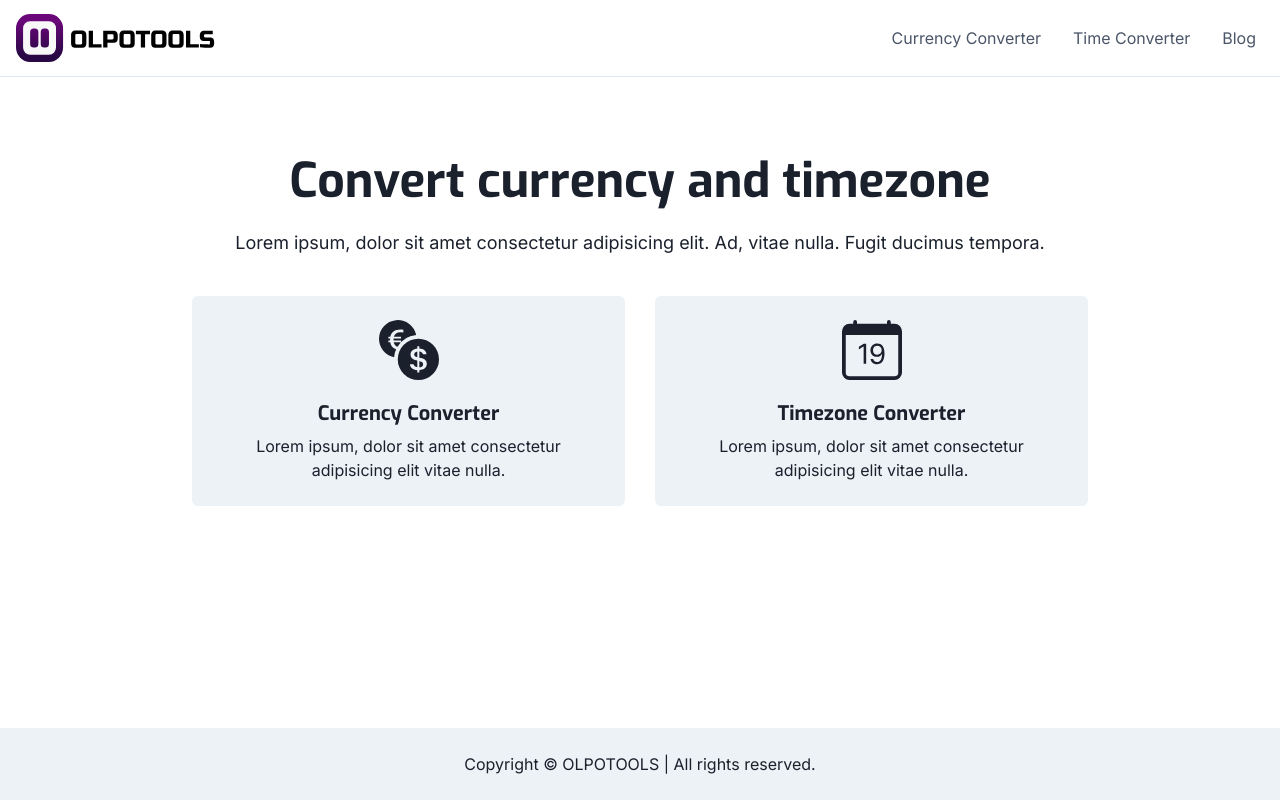
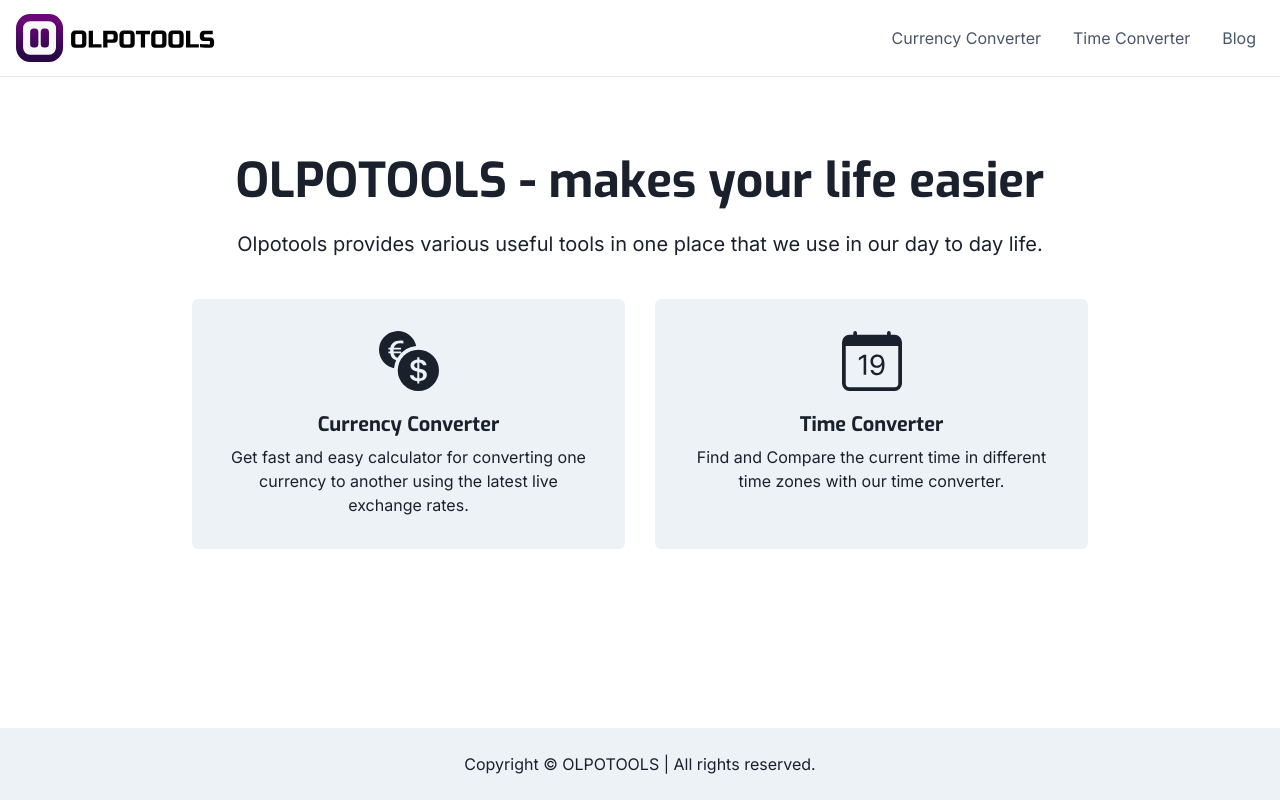
Before and after one commit to shamssujon/olpotools-client, a React (Vite) app: page / in a window 1280 px wide. Built offline with nearby package versions, Linux system fonts and the light colour scheme.

Commit message:
Site text update

```diff
--- a/src/components/sections/Hero/Hero.tsx
+++ b/src/components/sections/Hero/Hero.tsx
@@ -1,34 +1,18 @@
-import React from "react";
-import {
-	Box,
-	Container,
-	Flex,
-	Heading,
-	HStack,
-	Icon,
-	IconButton,
-	Image,
-	LinkBox,
-	LinkOverlay,
-	SimpleGrid,
-	Text,
-} from "@chakra-ui/react";
+import { Box, Container, Heading, Icon, LinkBox, LinkOverlay, SimpleGrid, Text } from "@chakra-ui/react";
+import { BsCalendarDate, BsCurrencyExchange } from "react-icons/bs";
 import { Link } from "react-router-dom";
-import { BsCurrencyExchange, BsCalendarDate } from "react-icons/bs";
 
 const Hero = () => {
 	return (
-		// <Box pt="20" pb="80" bgGradient="linear(to-b, #6A067A, #2A0845)">
 		<Box py={{ base: "12", md: "20" }}>
 			<Container maxW="container.xl">
 				<Box maxW="4xl" mx="auto">
 					<Box textAlign="center">
 						<Heading as="h1" size="2xl">
-							Convert currency and timezone
+							OLPOTOOLS - makes your life easier
 						</Heading>
-						<Text fontSize="lg" mt="6">
-							Lorem ipsum, dolor sit amet consectetur adipisicing elit. Ad, vitae nulla. Fugit ducimus
-							tempora.
+						<Text fontSize="xl" mt="6">
+							Olpotools provides various useful tools in one place that we use in our day to day life.
 						</Text>
 					</Box>
 					<SimpleGrid columns={{ base: 1, md: 2 }} spacing="30px" mt="10">
@@ -36,7 +20,7 @@ const Hero = () => {
 							textAlign="center"
 							bg="gray.100"
 							rounded="md"
-							p="6"
+							p="8"
 							_hover={{ boxShadow: "0 0 1px 2px rgba(88, 144, 255, .75), 0 1px 1px rgba(0, 0, 0, .15)" }}
 							transition="all 0.1s">
 							<Box>
@@ -46,24 +30,29 @@ const Hero = () => {
 										Currency Converter
 									</LinkOverlay>
 								</Heading>
-								<Text>Lorem ipsum, dolor sit amet consectetur adipisicing elit vitae nulla.</Text>
+								<Text>
+									Get fast and easy calculator for converting one currency to another using the latest
+									live exchange rates.
+								</Text>
 							</Box>
 						</LinkBox>
 						<LinkBox
 							textAlign="center"
 							bg="gray.100"
 							rounded="md"
-							p="6"
+							p="8"
 							_hover={{ boxShadow: "0 0 1px 2px rgba(88, 144, 255, .75), 0 1px 1px rgba(0, 0, 0, .15)" }}
 							transition="all 0.1s">
 							<Box>
 								<Icon as={BsCalendarDate} fontSize="6xl" mb="4" />
 								<Heading as="h5" size="md" mb="2">
 									<LinkOverlay as={Link} to="/timezone-converter">
-										Timezone Converter
+										Time Converter
 									</LinkOverlay>
 								</Heading>
-								<Text>Lorem ipsum, dolor sit amet consectetur adipisicing elit vitae nulla.</Text>
+								<Text>
+									Find and Compare the current time in different time zones with our time converter.
+								</Text>
 							</Box>
 						</LinkBox>
 					</SimpleGrid>
```
